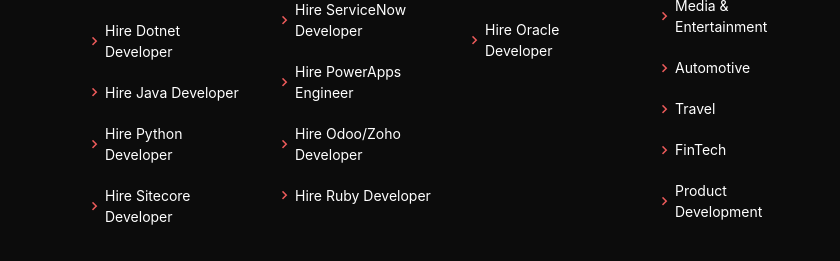
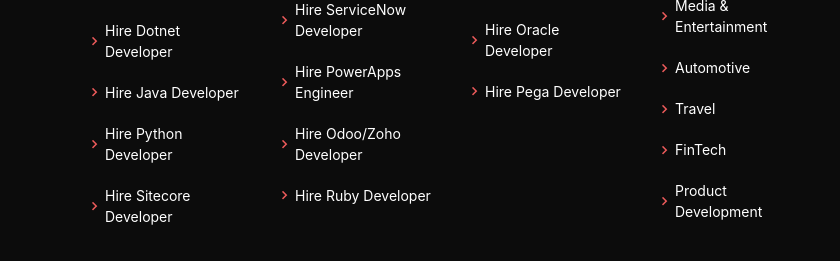
Before and after one commit to Delphic-Services/delphic-south-east-website, a plain HTML site: page index.html in a window 1280 px wide. Shown: the part 4878-5139 px from the top of the page, 0-840 px from the left. Drawn offline with nearby package versions, Linux system fonts and the light colour scheme; files whose address does not match are found by name.

Commit message:
pega added

```diff
--- a/index.html
+++ b/index.html
@@ -1302,6 +1302,7 @@
               <li><i class="bx bx-chevron-right"></i> Hire Data Scientist</li>
               <li><i class="bx bx-chevron-right"></i> Hire UI Designer</li>
               <li><i class="bx bx-chevron-right"></i> Hire Oracle Developer</li>
+              <li><i class="bx bx-chevron-right"></i> Hire Pega Developer</li>
             </ul>
           </div>
 
```
